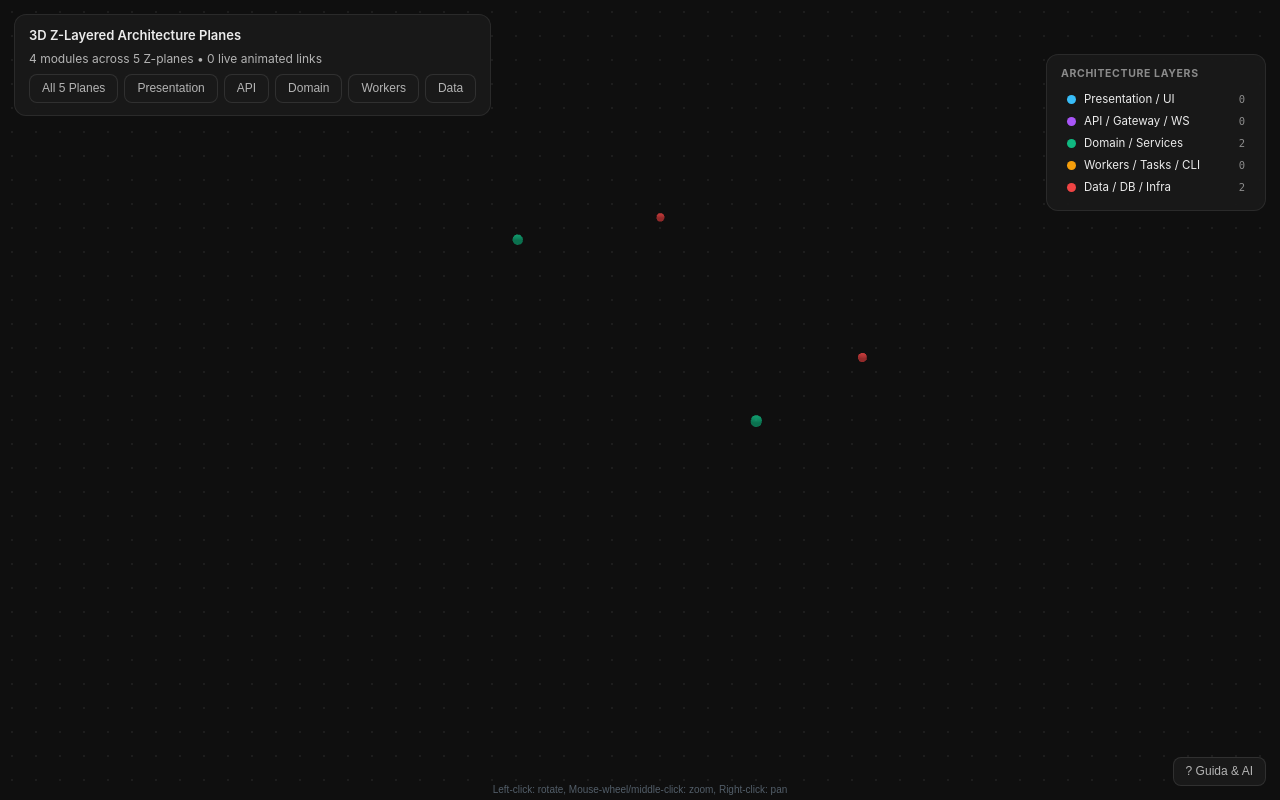
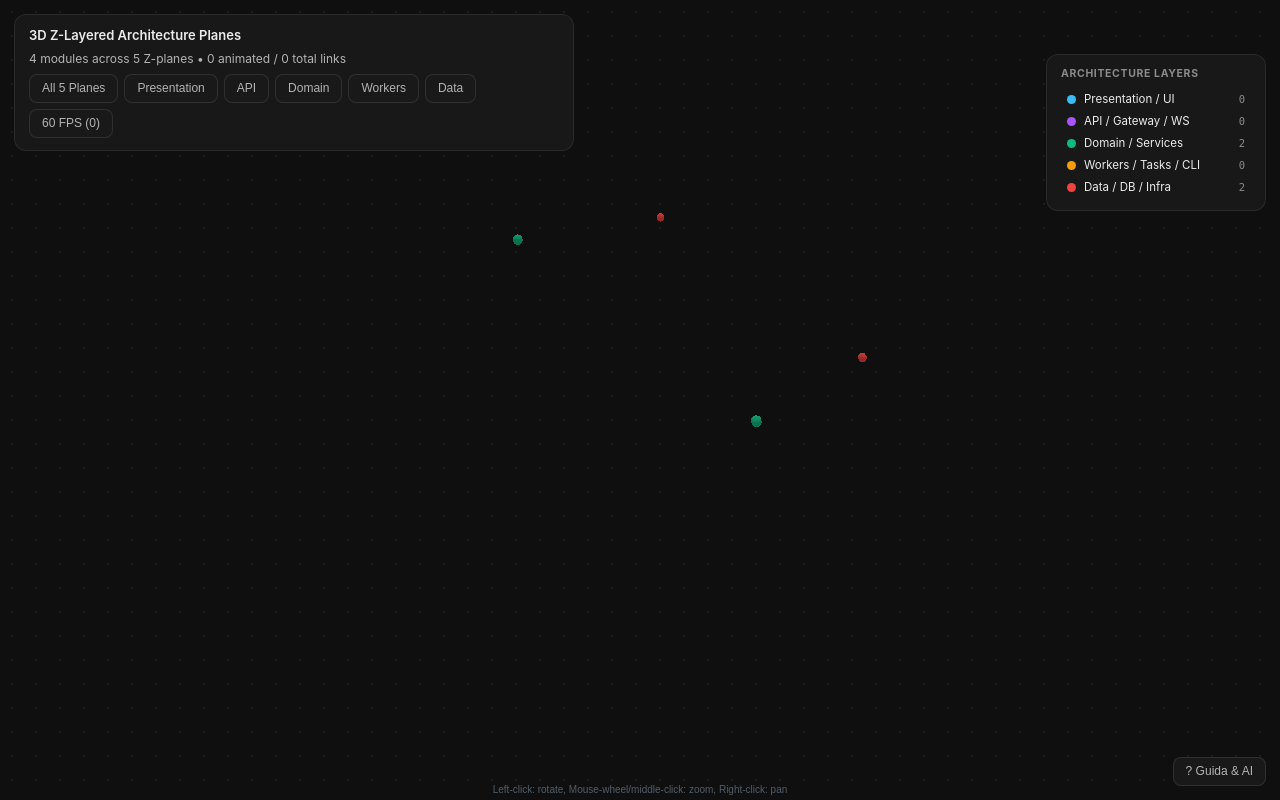
Before and after one commit to andreafinazziinfo/knowledge-portal, a Python web app: template template/views/canvas_3d.html in a window 1280 px wide. Run offline with Jinja, Linux system fonts and the light colour scheme; the template is opened without the code that fills it, so the values that code supplies are empty.

Commit message:
perf(canvas_3d): 60 FPS Z-planes optimization (380 cross-layer cap, zero physics ticks, visibility pause) + white lines & particles

```diff
--- a/template/views/canvas_3d.html
+++ b/template/views/canvas_3d.html
@@ -168,11 +168,37 @@
       if (allLinks.length >= 2500) break;
     }
 
-    document.getElementById('hud-sub').textContent = `${allNodes.length.toLocaleString()} modules across 5 Z-planes • ${allLinks.length.toLocaleString()} live animated links`;
+    // Prioritize cross-layer vertical links and cap animated particles for 60 FPS
+    const crossLinks = [];
+    const intraLinks = [];
+    for (const l of allLinks) {
+      const sN = fileNodesMap.get(l.source);
+      const tN = fileNodesMap.get(l.target);
+      if (sN && tN && sN.layerId !== tN.layerId) crossLinks.push(l);
+      else intraLinks.push(l);
+    }
+    const fastLinks = crossLinks.concat(intraLinks).slice(0, 380);
+    const fullLinks = allLinks;
+    let fastMode = true;
+    allLinks = fastLinks;
+
+    window.toggleFastMode = function () {
+      fastMode = !fastMode;
+      allLinks = fastMode ? fastLinks : fullLinks;
+      const b = document.getElementById('btn-perf');
+      if (b) {
+        b.classList.toggle('active', fastMode);
+        b.textContent = fastMode ? `60 FPS (${fastLinks.length})` : `All Links (${fullLinks.length})`;
+      }
+      filterLayer(activeLayer);
+    };
+
+    document.getElementById('hud-sub').textContent = `${allNodes.length.toLocaleString()} modules across 5 Z-planes • ${fastLinks.length} animated / ${fullLinks.length} total links`;
 
     const btnWrap = document.getElementById('layer-btns');
     btnWrap.innerHTML = `<button class="btn active" data-lid="ALL" onclick="filterLayer('ALL')">All 5 Planes</button>` +
-      LAYERS.map(l => `<button class="btn" data-lid="${l.id}" onclick="filterLayer(${l.id})">${l.name.split('/')[0].trim()}</button>`).join('');
+      LAYERS.map(l => `<button class="btn" data-lid="${l.id}" onclick="filterLayer(${l.id})">${l.name.split('/')[0].trim()}</button>`).join('') +
+      `<button class="btn active" id="btn-perf" onclick="toggleFastMode()">60 FPS (${fastLinks.length})</button>`;
 
     document.getElementById('legend-list').innerHTML = LAYERS.map(l => `
       <div class="legend-item" onclick="filterLayer(${l.id})">
@@ -183,16 +209,27 @@
     `).join('');
 
     const el = document.getElementById('3d-canvas');
-    fg = window.__fpTransparent3D(ForceGraph3D({ rendererConfig: { alpha: true, antialias: true } })(el))
+    fg = window.__fpTransparent3D(ForceGraph3D({ rendererConfig: { alpha: true, antialias: false, powerPreference: 'high-performance' } })(el))
       .graphData({ nodes: allNodes, links: allLinks })
       .nodeLabel(n => `${n.name} [${n.layerName}]`)
       .nodeColor('color')
       .nodeVal('val')
-      .linkColor(() => 'rgba(56, 189, 248, 0.28)')
-      .linkDirectionalParticles(3)
-      .linkDirectionalParticleSpeed(0.009)
-      .linkDirectionalParticleWidth(2.4)
-      .linkOpacity(0.32);
+      .nodeResolution(6)
+      .cooldownTicks(0)
+      .warmupTicks(0)
+      .linkColor(() => 'rgba(255, 255, 255, 0.24)')
+      .linkDirectionalParticles(1)
+      .linkDirectionalParticleSpeed(0.008)
+      .linkDirectionalParticleWidth(2.0)
+      .linkDirectionalParticleResolution(4)
+      .linkDirectionalParticleColor(() => '#ffffff')
+      .linkOpacity(0.28);
+
+    document.addEventListener('visibilitychange', () => {
+      if (!fg) return;
+      if (document.hidden && typeof fg.pauseAnimation === 'function') fg.pauseAnimation();
+      else if (!document.hidden && typeof fg.resumeAnimation === 'function') fg.resumeAnimation();
+    });
 
     fg.cameraPosition({ x: 420, y: 240, z: 620 }, { x: 0, y: 0, z: 0 });
   });
```
